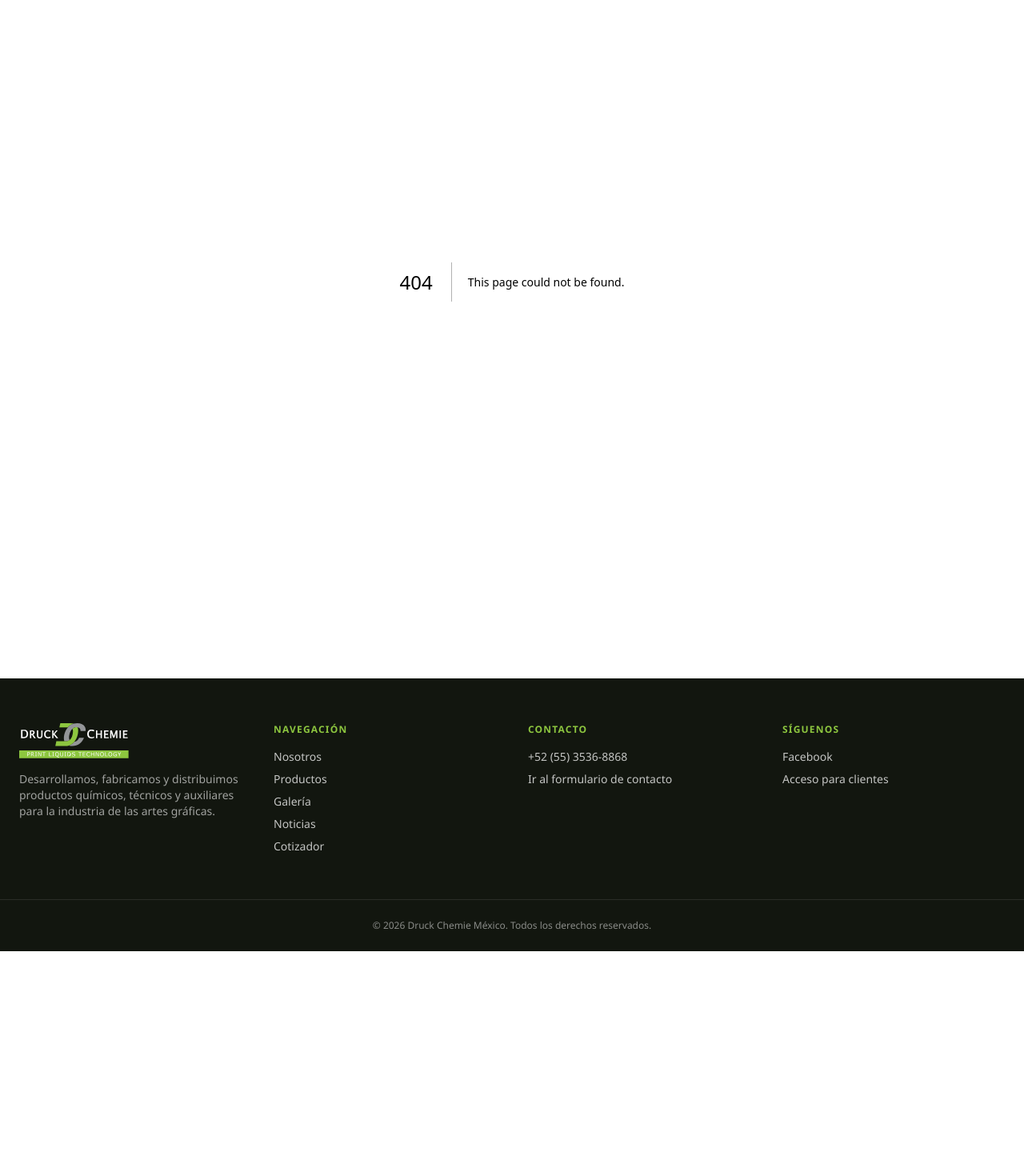
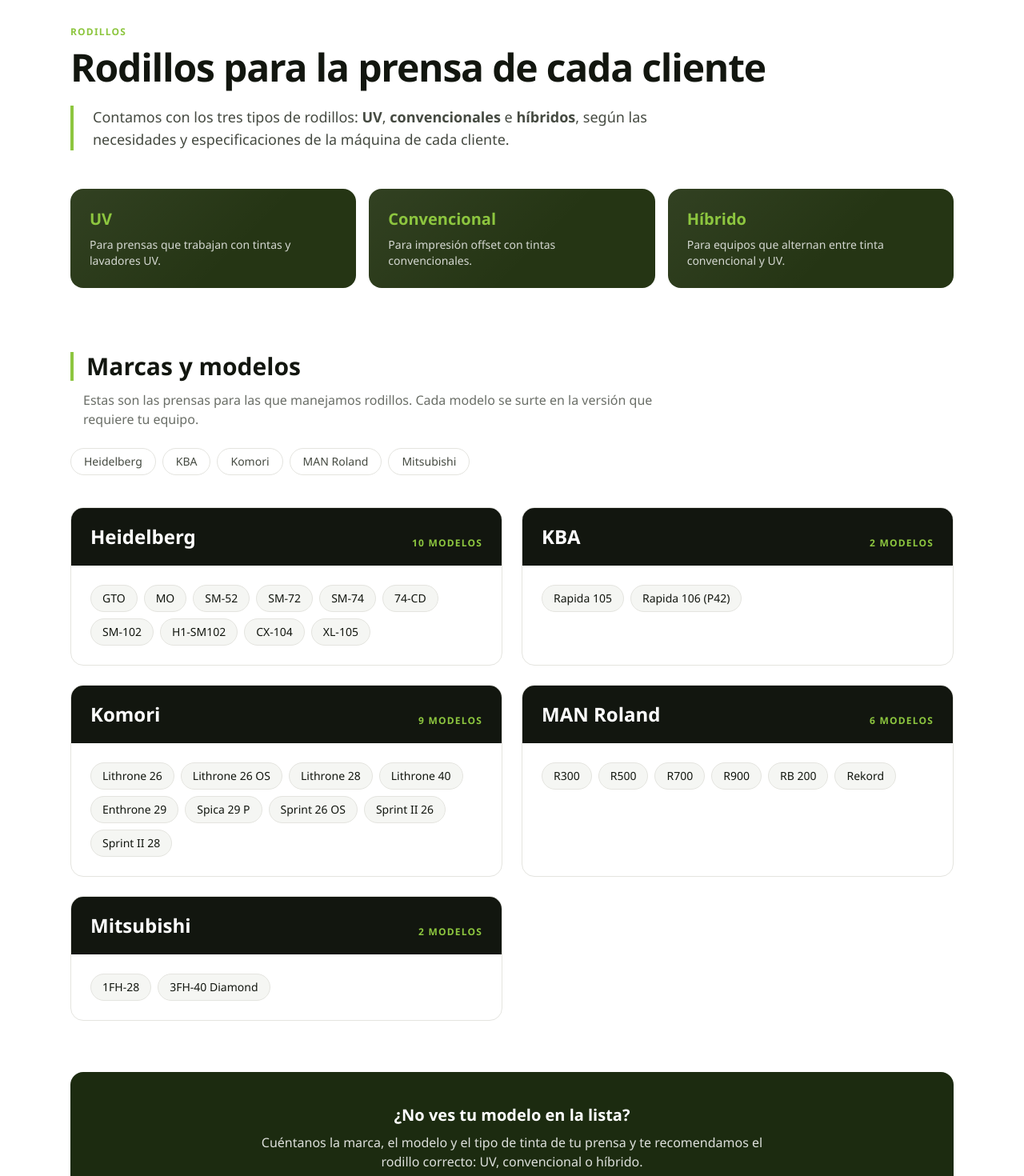
Before and after one commit to sistemasdruck-bit/druckchemie-web, a Next.js app: page /rodillos in a window 1280 px wide. Before the commit this address had no page. Shown: the part 120-1590 px from the top of the page at 80% size. Before the commit the page ends 1309 px from the top, so only its background shows below. Built offline with nearby package versions, Linux system fonts and the light colour scheme.

Commit message:
Seccion Rodillos con marcas y modelos

```diff
--- /dev/null
+++ b/src/app/rodillos/page.tsx
@@ -0,0 +1,110 @@
+import type { Metadata } from "next";
+import Link from "next/link";
+import { marcasRodillos, tiposRodillo } from "@/data/rodillos";
+
+export const metadata: Metadata = {
+  title: "Rodillos | Druck Chemie México",
+  description:
+    "Rodillos UV, convencionales e híbridos para prensas Heidelberg, KBA, Komori, MAN Roland y Mitsubishi, según las especificaciones de la máquina de cada cliente.",
+};
+
+export default function RodillosPage() {
+  return (
+    <div className="mx-auto max-w-6xl px-6 py-20">
+      <p className="text-xs font-semibold uppercase tracking-widest text-brand-accent">
+        Rodillos
+      </p>
+      <h1 className="mt-3 text-4xl font-extrabold tracking-tight text-brand-navy sm:text-5xl">
+        Rodillos para la prensa de cada cliente
+      </h1>
+      <p className="mt-6 max-w-3xl border-l-4 border-brand-accent pl-6 text-lg text-brand-blue">
+        Contamos con los tres tipos de rodillos: <strong>UV</strong>,{" "}
+        <strong>convencionales</strong> e <strong>híbridos</strong>, según las
+        necesidades y especificaciones de la máquina de cada cliente.
+      </p>
+
+      {/* Tipos */}
+      <div className="mt-12 grid grid-cols-1 gap-4 sm:grid-cols-3">
+        {tiposRodillo.map((tipo) => (
+          <div
+            key={tipo.nombre}
+            className="rounded-2xl bg-brand-olive p-6 text-white"
+            style={{
+              backgroundImage:
+                "linear-gradient(135deg, rgba(255,255,255,0.06), transparent 60%)",
+            }}
+          >
+            <h2 className="text-xl font-extrabold text-brand-accent">
+              {tipo.nombre}
+            </h2>
+            <p className="mt-2 text-sm text-white/80">{tipo.texto}</p>
+          </div>
+        ))}
+      </div>
+
+      {/* Marcas */}
+      <h2 className="mt-20 border-l-4 border-brand-accent pl-4 text-3xl font-extrabold text-brand-navy">
+        Marcas y modelos
+      </h2>
+      <p className="mt-3 max-w-3xl pl-4 text-brand-blue/80">
+        Estas son las prensas para las que manejamos rodillos. Cada modelo se
+        surte en la versión que requiere tu equipo.
+      </p>
+
+      <div className="mt-6 flex flex-wrap gap-2">
+        {marcasRodillos.map((marca) => (
+          <a
+            key={marca.slug}
+            href={`#${marca.slug}`}
+            className="rounded-full border border-brand-line px-4 py-1.5 text-sm font-medium text-brand-blue transition hover:border-brand-accent hover:bg-brand-accent hover:text-white"
+          >
+            {marca.nombre}
+          </a>
+        ))}
+      </div>
+
+      <div className="mt-10 grid grid-cols-1 gap-6 lg:grid-cols-2">
+        {marcasRodillos.map((marca) => (
+          <section
+            key={marca.slug}
+            id={marca.slug}
+            className="scroll-mt-28 overflow-hidden rounded-2xl border border-brand-line bg-white"
+          >
+            <div className="flex items-end justify-between bg-brand-navy px-6 py-5 text-white">
+              <h3 className="text-2xl font-extrabold">{marca.nombre}</h3>
+              <span className="text-xs font-semibold uppercase tracking-widest text-brand-accent">
+                {marca.modelos.length}{" "}
+                {marca.modelos.length === 1 ? "modelo" : "modelos"}
+              </span>
+            </div>
+            <ul className="flex flex-wrap gap-2 p-6">
+              {marca.modelos.map((modelo) => (
+                <li
+                  key={modelo}
+                  className="rounded-full border border-brand-line bg-brand-mist px-3.5 py-1.5 text-sm font-medium text-brand-navy"
+                >
+                  {modelo}
+                </li>
+              ))}
+            </ul>
+          </section>
+        ))}
+      </div>
+
+      {/* CTA */}
+      <div className="mt-16 rounded-2xl bg-brand-teal px-8 py-10 text-center text-white">
+        <h2 className="text-xl font-bold">¿No ves tu modelo en la lista?</h2>
+        <p className="mx-auto mt-2 max-w-2xl text-white/85">
+          Cuéntanos la marca, el modelo y el tipo de tinta de tu prensa y te
+          recomendamos el rodillo correcto: UV, convencional o híbrido.
+        </p>
+        <Link
+          href="/contacto"
+          className="mt-6 inline-block rounded-full bg-brand-accent px-6 py-3 text-sm font-semibold text-brand-navy transition hover:bg-white"
+        >
+          Consultar por mi equipo
+        </Link>
+      </div>
+    </div>
+  );
+}
--- a/src/components/Footer.tsx
+++ b/src/components/Footer.tsx
@@ -29,6 +29,7 @@ export default function Footer() {
           <ul className="mt-4 space-y-2 text-sm text-white/75">
             <li><Link href="/nosotros" className="hover:text-brand-accent">Nosotros</Link></li>
             <li><Link href="/productos" className="hover:text-brand-accent">Productos</Link></li>
+            <li><Link href="/rodillos" className="hover:text-brand-accent">Rodillos</Link></li>
             <li><Link href="/galeria" className="hover:text-brand-accent">Galería</Link></li>
             <li><Link href="/blog" className="hover:text-brand-accent">Noticias</Link></li>
             <li><Link href="/cotizador" className="hover:text-brand-accent">Cotizador</Link></li>
--- a/src/components/Navbar.tsx
+++ b/src/components/Navbar.tsx
@@ -7,6 +7,7 @@ const links = [
   { href: "/", label: "Inicio" },
   { href: "/nosotros", label: "Nosotros" },
   { href: "/productos", label: "Productos" },
+  { href: "/rodillos", label: "Rodillos" },
   { href: "/galeria", label: "Galería" },
   { href: "/blog", label: "Noticias" },
   { href: "/contacto", label: "Contacto" },
@@ -29,7 +30,7 @@ export default function Navbar() {
           />
         </Link>
 
-        <nav className="hidden items-center gap-8 lg:flex">
+        <nav className="hidden items-center gap-5 xl:gap-8 lg:flex">
           {links.map((link) => (
             <Link
               key={link.href}
--- /dev/null
+++ b/src/data/rodillos.ts
@@ -0,0 +1,74 @@
+// Marcas de prensa y modelos para los que Druck Chemie maneja rodillos.
+// Fuente: catálogo del sistema cotizador-rodillos (marca y modelo de máquina
+// de los SKU activos), extraído el 2026-11-07. Se excluyen las entradas
+// internas "Por definir" / "Otros rodillos".
+
+export type MarcaRodillos = {
+  slug: string;
+  nombre: string;
+  modelos: string[];
+};
+
+export const marcasRodillos: MarcaRodillos[] = [
+  {
+    slug: "heidelberg",
+    nombre: "Heidelberg",
+    modelos: [
+      "GTO",
+      "MO",
+      "SM-52",
+      "SM-72",
+      "SM-74",
+      "74-CD",
+      "SM-102",
+      "H1-SM102",
+      "CX-104",
+      "XL-105",
+    ],
+  },
+  {
+    slug: "kba",
+    nombre: "KBA",
+    modelos: ["Rapida 105", "Rapida 106 (P42)"],
+  },
+  {
+    slug: "komori",
+    nombre: "Komori",
+    modelos: [
+      "Lithrone 26",
+      "Lithrone 26 OS",
+      "Lithrone 28",
+      "Lithrone 40",
+      "Enthrone 29",
+      "Spica 29 P",
+      "Sprint 26 OS",
+      "Sprint II 26",
+      "Sprint II 28",
+    ],
+  },
+  {
+    slug: "man-roland",
+    nombre: "MAN Roland",
+    modelos: ["R300", "R500", "R700", "R900", "RB 200", "Rekord"],
+  },
+  {
+    slug: "mitsubishi",
+    nombre: "Mitsubishi",
+    modelos: ["1FH-28", "3FH-40 Diamond"],
+  },
+];
+
+export const tiposRodillo = [
+  {
+    nombre: "UV",
+    texto: "Para prensas que trabajan con tintas y lavadores UV.",
+  },
+  {
+    nombre: "Convencional",
+    texto: "Para impresión offset con tintas convencionales.",
+  },
+  {
+    nombre: "Híbrido",
+    texto: "Para equipos que alternan entre tinta convencional y UV.",
+  },
+];
```
